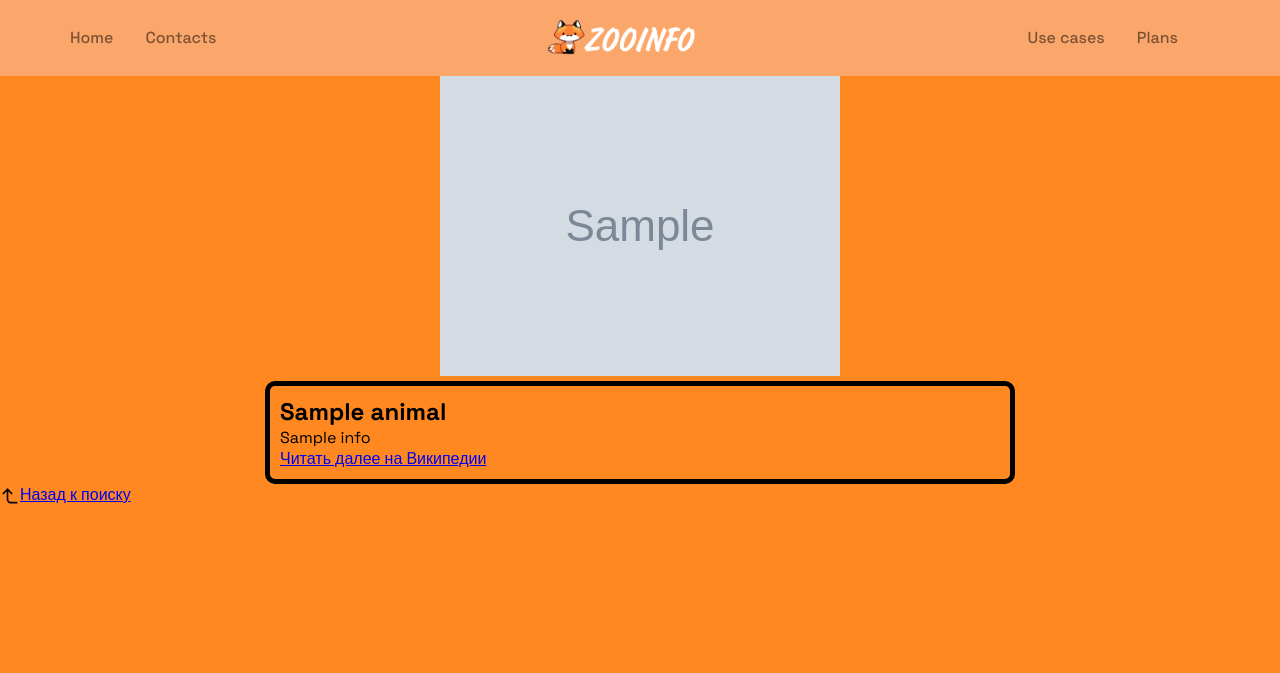
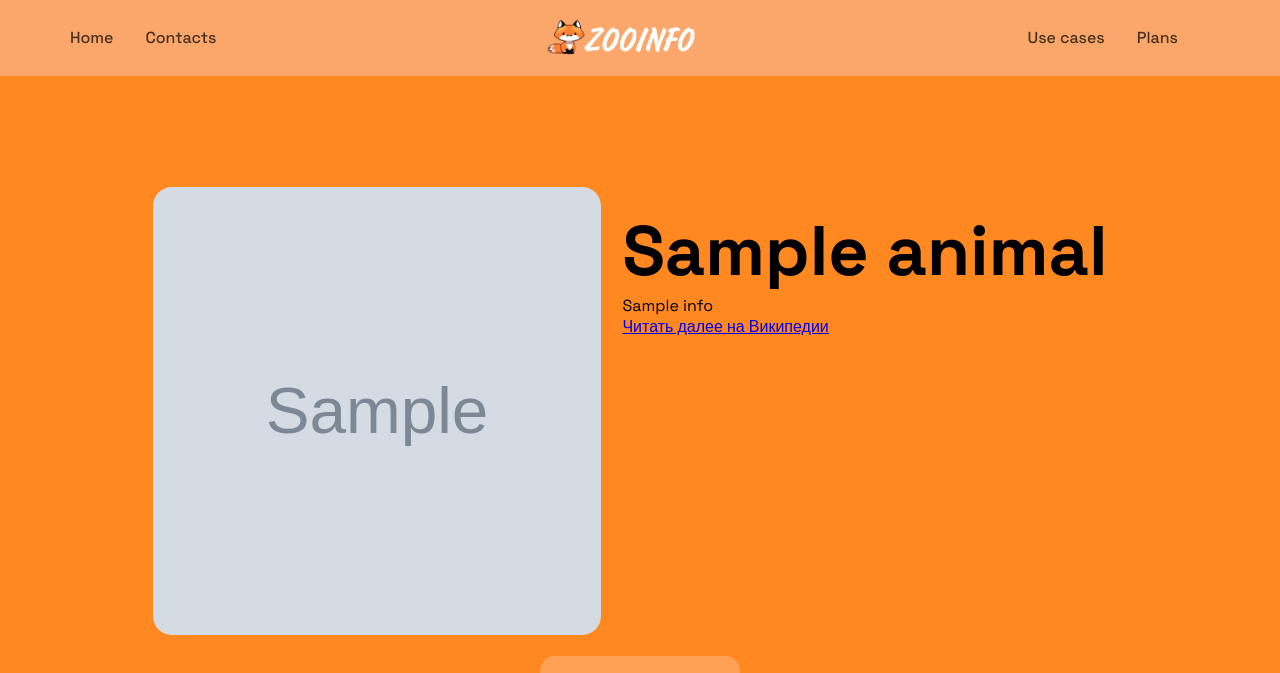
Before and after one commit to yaadtiahh/Zooinfo, a Flask app: template templates/result.html in a window 1280 px wide. Shown: the top 673 px of the page. Run offline with Flask 3, Linux system fonts and the light colour scheme; the template is opened without the code that fills it: most values are stand-ins (such as "Sample title", 1, 10 or a date in 2020); grey boxes marked "Sample" are stand-in pictures.

Commit message:
сделал интерфейс страницы с результатом поиска

```diff
--- a/static/css/main.css
+++ b/static/css/main.css
@@ -44,7 +44,7 @@ header img {
   display: flex;
   margin-right: 32px;
   white-space: nowrap;
-  opacity: 0.5;
+  opacity: 0.7;
 }
 
 /* section__searchAnimals */
@@ -66,16 +66,12 @@ header img {
   margin: 0 auto;
 }
 
-form {
-  background-color: #ff8821;
-}
-
 .section__searchAnimals p {
   font-weight: 400;
   font-size: 16px;
   line-height: 24px;
   text-align: center;
-  color: #c66401;
+  color: #6f6666;
   padding-top: 32px;
   margin-bottom: 32px;
 }
@@ -93,6 +89,18 @@ form {
   height: 70px;
 }
 
+.section__searchAnimals .search-box form{
+  background-color: #ff8821;
+}
+
+/* .section__searchAnimals .search-box input{
+  background-color: #ff8821;
+  width: 500px;
+  height: 30px;
+  display: flex;
+  align-items: center;
+} */
+
 .section__searchAnimals .icon {
   width: 20px;
   height: 20px;
@@ -104,10 +112,13 @@ form {
   outline: none;
   border: none;
   background-color: #ff8821;
+  width: 800px;
+  height: 45px;
   flex: 1;
 }
 
 /* search end */
+
 *{
  margin: 0;
  padding: 0;
@@ -178,29 +189,91 @@ section .air.air4{
     background-position-x: -1000px;
   }
 }
-.info_result{
-    border: solid 5px;
-    border-radius: 10px;
-    justify-content:center;
-    align-items:center;
-    width: 750px;
-    padding: 10px;
-}
-.container{
-    justify-content:center;
-    align-items:center;
-    display:flex;
-    flex-direction: column;
-}
-
 
 /* BG end */
 
 
 /* result page start */
+ .result .container{
+  display: flex;
+  justify-content: center;
+  margin-top: 110px;
+}
+ .result .img_result img{
+  width: 450px;
+  height: 450px;
+  border: 1px solid rgba(0, 0, 0, 0);
+  border-radius: 20px;
+ }
 
-.result {
+ .result .info_result {
+  padding: 20px;
+  word-break: break-all;
+  max-width: 75ch;
+ }
+ .result .info_result h1{
+  font-size: 70px;
+ }
+/* result page end */
 
+/* bad_result page start */
+.bad_result {
+  text-align: center;
+  margin-top: 140px;
+  font-size: 35px;
+}
+/* bad_result page end */
+
+/* button back to home start*/
+.back {
+  display: flex;
+  justify-content: center;
+  align-items: center;
+  margin-top: 15px;
 }
 
-/* result page end */
+.bad_result .back {
+  display: flex;
+  justify-content: center;
+  align-items: center;
+  margin-top: 20px;
+}
+
+.back form {
+  font-size: 18px;
+  text-align: center;
+  background-color: rgba(255, 187, 139, 0.495);
+  width: 200px;
+  height: 60px;
+  border-radius: 15px;
+  display: flex;
+  align-items: center;
+  justify-content: center;
+  cursor: pointer;
+  -webkit-transform-style: preserve-3d;
+  transform-style: preserve-3d;
+}
+
+.back a {
+  text-decoration: none;
+  color: #000000;
+}
+
+/* button back to home end*/
+
+
+@keyframes move {
+  0% {
+    opacity: 25%;
+  }
+  50% {
+    opacity: 100%;
+  }
+  100% {
+    opacity: 25%;
+  }
+}
+
+.bad_result .error {
+  animation: move 5s infinite;
+}
```
